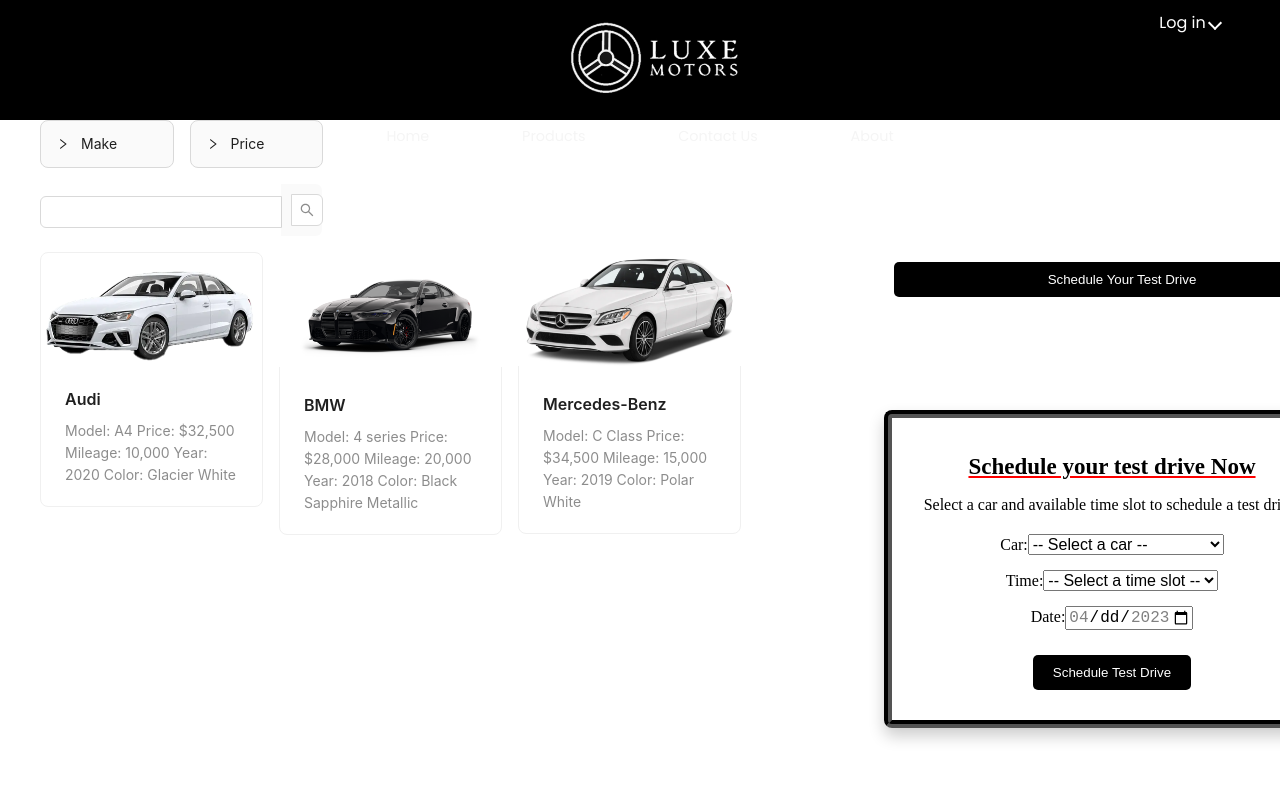
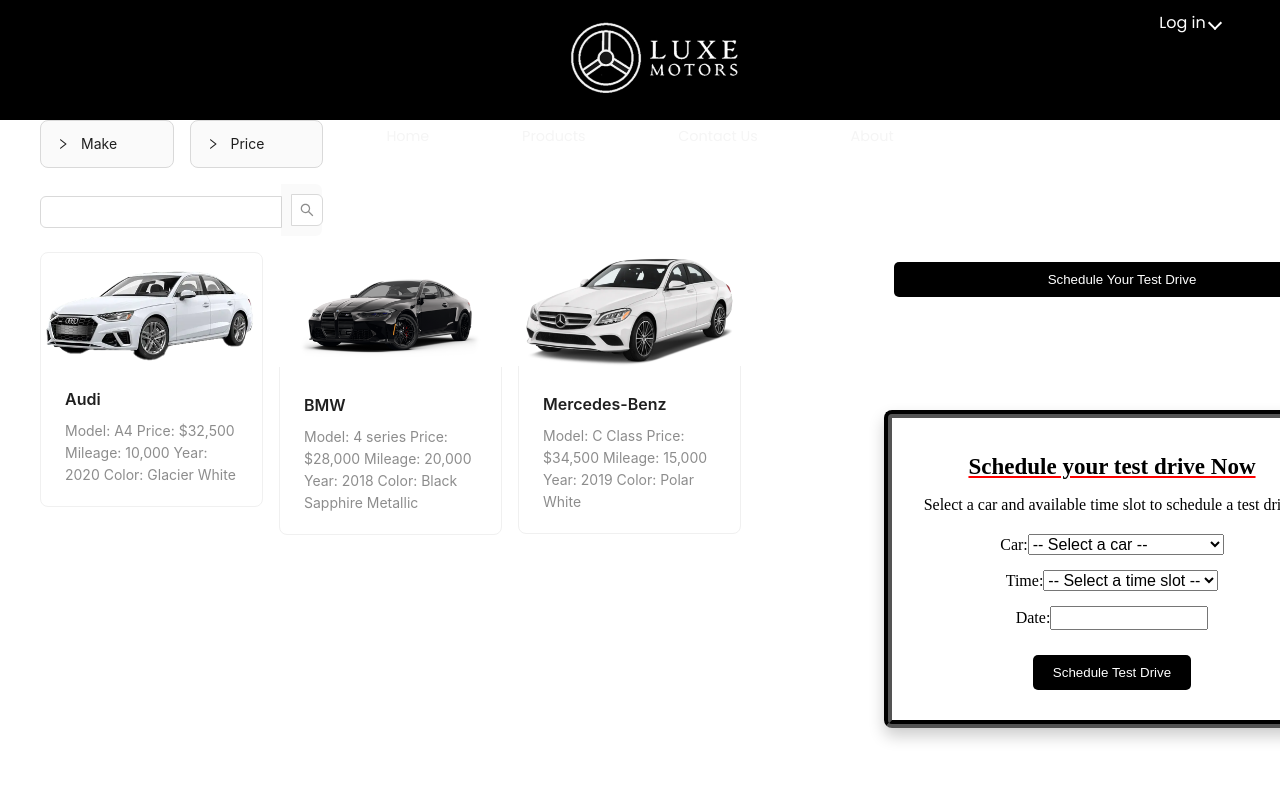
Before and after one commit to bechara-rizk/DealershipTeamOne, a Next.js app: page /home/ProductsPage in a window 1280 px wide. Both pictures are taken after a click on the button "Schedule Your Test Drive". Shown: the top 800 px of the page. Built offline with nearby package versions, Linux system fonts and the light colour scheme.

Commit message:
Update Test scheduling to be able to schedule for the next week instead of just 1 day

```diff
--- a/package.json
+++ b/package.json
@@ -24,6 +24,7 @@
     "react": "18.2.0",
     "react-bootstrap": "^2.7.2",
     "react-chartjs-2": "^5.2.0",
+    "react-datepicker": "^4.11.0",
     "react-dom": "18.2.0",
     "react-icons": "^4.8.0",
     "react-router-dom": "^6.9.0",
--- a/src/components/testScheduling.js
+++ b/src/components/testScheduling.js
@@ -1,23 +1,23 @@
 
 import React, { useState } from 'react';
 
+import DatePicker from 'react-datepicker';
+import 'react-datepicker/dist/react-datepicker.css';
 
 function TestDriveScheduler() {
   const [selectedCar, setSelectedCar] = useState('');
   const [selectedTime, setSelectedTime] = useState('');
   const [scheduledTestDrives, setScheduledTestDrives] = useState([]);
   const [scheduledTestDrivesCounter, setScheduledTestDrivesCounter] = useState(0);
+  const [selectedDate, setSelectedDate] = useState(null);
 
   const handleSubmit = (e) => {
     e.preventDefault();
-    const scheduledDate = e.target.elements.date.value;
-
-    const newTestDrive = {
-      car: selectedCar,
-      time: selectedTime,
-      date: scheduledDate
-    };
-
+    if (!selectedDate) {
+      alert('Please select a date.');
+      return;
+    }
+    const scheduledDate = selectedDate.toISOString().slice(0, 10);
     // Check if selected time slot is already scheduled
     if (scheduledTestDrives.some(testDrive => testDrive.time === selectedTime && testDrive.date === scheduledDate)) {
       alert('Selected time slot is already scheduled. Please choose a different time slot.');
@@ -38,9 +38,11 @@
   // Calculate the next date
   const nextDay = new Date();
   nextDay.setDate(nextDay.getDate() + 1);
+  const minDate = nextDay.toISOString().slice(0, 10);
 
-  // Format the date for the input element
-  const minDate = nextDay.toISOString().slice(0, 10);
+  const maxDate = new Date();
+  maxDate.setDate(maxDate.getDate() +7);
+  const maxDateFormatted = maxDate.toISOString().slice(0, 10);
 
   return (
     <div className="testDriveContainer">
@@ -94,9 +96,17 @@
           </select>
           <br />
           <label htmlFor="date" className="testDriveLabel">
-            Date:
-          </label>
-          <input  className='pleasebeblack' type="date" id="date" min={minDate} max={minDate} required />
+          Date:
+        </label>
+        <DatePicker
+          className='pleasebeblack'
+          selected={selectedDate}
+          onChange={(date) => setSelectedDate(date)}
+          minDate={new Date(minDate)}
+          maxDate={new Date(maxDateFormatted)}
+          filterDate={(date) => date.getDay() !== 0}
+          required
+        />
           <br />
           <button type="submit" className="testDriveSubmit" disabled={scheduledTestDrivesCounter >= 3}>
             Schedule Test Drive
```
Also changed, not shown: 1 other file (tests, documents, lock files or other folders).
